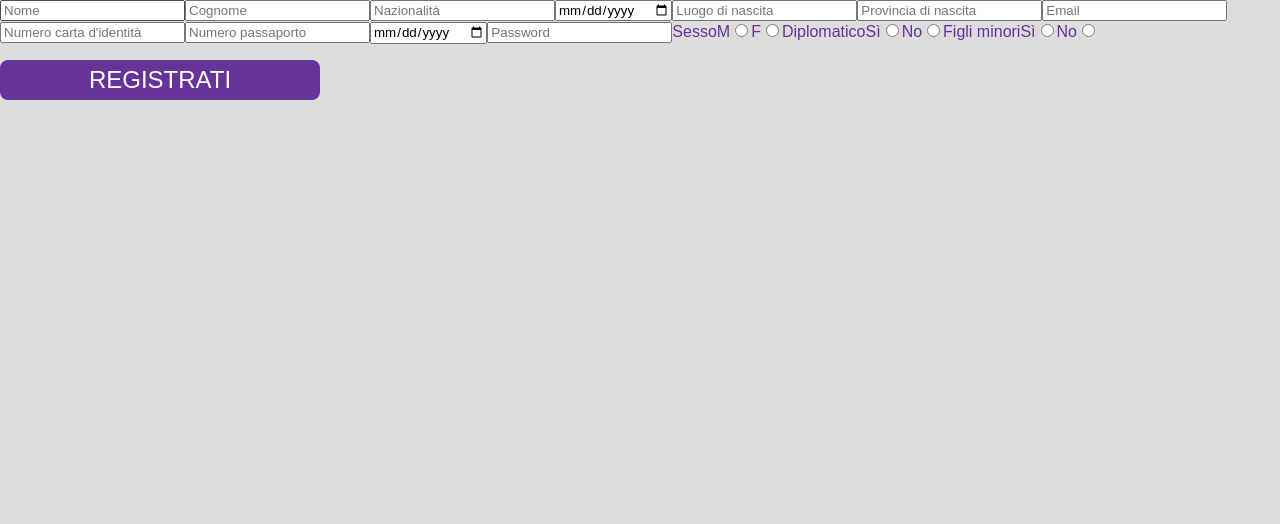
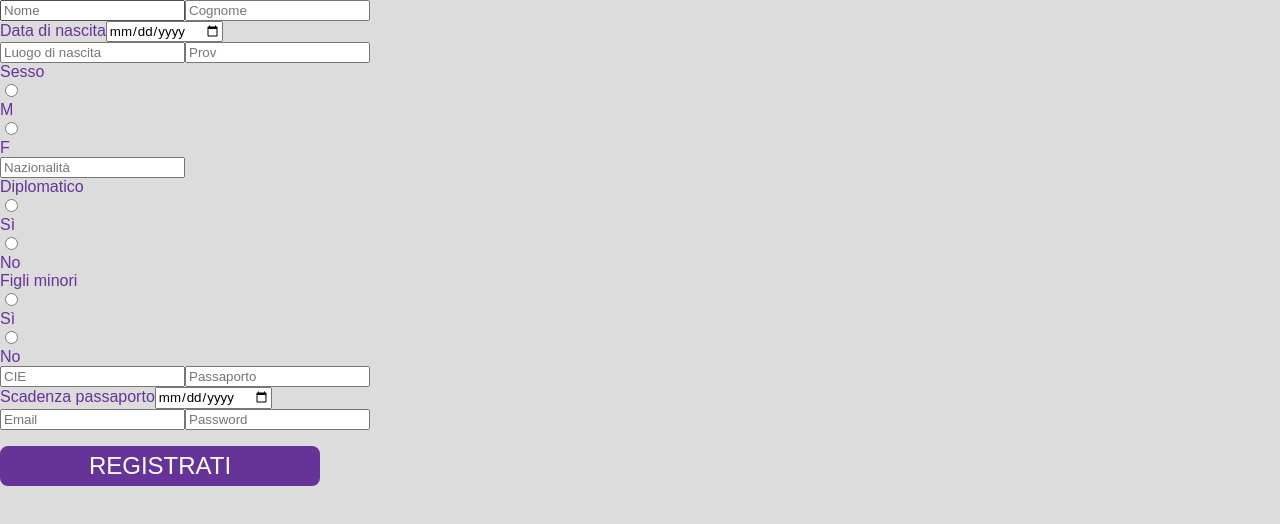
Before and after one commit to Barba02/GestionePassaporti, a React (Create React App) app in the folder frontend/: page /registrazioneCittadino in a window 1280 px wide. Shown: the top 524 px of the page. Built offline with nearby package versions, Linux system fonts and the light colour scheme; a web font is replaced by a local one.

Commit message:
registrazione completa

```diff
--- a/frontend/src/DateInput.js
+++ b/frontend/src/DateInput.js
@@ -1,32 +1,14 @@
 import React from "react";
 import Input from "./Input";
 
-function RadioElement({ chiave, onChange, name, required, check, val }) {
+function DateInput({ onChange, name, required, value }) {
 	return (
-		<>
-			<label htmlFor={chiave}>{val}</label>
-			<Input type="radio" name={name} id={chiave}
-				   value={val} required={required} checked={check}
-				   onChange={onChange} />
-		</>
+		<div className="dateInput">
+			<label htmlFor={name}>{name}</label>
+			<Input type="date" name={name} id={name}
+				   value={value} required={required} onChange={onChange} />
+		</div>
 	);
 }
 
-function RadioInput({ onChange, name, required, value, options }) {
-	return (
-		<>
-			<label>{name}</label>
-			{options.map((e, i) => (
-				<RadioElement key={i}
-							  val={e}
-							  name={name}
-							  chiave={name + i}
-							  check={value === e}
-							  required={required}
-							  onChange={onChange} />
-				))}
-		</>
-	);
-}
-
-export default RadioInput;
+export default DateInput;
--- a/frontend/src/Input.js
+++ b/frontend/src/Input.js
@@ -1,6 +1,6 @@
 import React from "react";
 
-function Input({ type, value, onChange, id=null, name=null, length=null, required=false, placeholder=null }) {
+function Input({ type, value, onChange, classes=null, id=null, name=null, length=null, required=false, placeholder=null }) {
 	return (
 		<input id={id}
 			   type={type}
@@ -10,6 +10,7 @@ function Input({ type, value, onChange, id=null, name=null, length=null, require
 			   maxLength={length}
 			   onChange={onChange}
 			   required={required}
+			   className={classes}
 			   placeholder={placeholder} />
 	);
 }
--- a/frontend/src/Login.js
+++ b/frontend/src/Login.js
@@ -28,10 +28,10 @@ function LoginForm({ placeholder, length, link }) {
 	}
 	return (
 		<form onSubmit={handleSubmit}>
-			<Input type="text" value={key}
+			<Input type="text" value={key} classes="login"
 				   required={true} placeholder={placeholder} length={length}
 				   onChange={(e) => handleChange(e, setKey)} />
-			<Input type="password" value={psw}
+			<Input type="password" value={psw} classes="login"
 				   required={true} placeholder="Password"
 				   onChange={(e) => handleChange(e, setPsw)} />
 			<button type="submit">ENTRA</button>
--- a/frontend/src/RadioInput.js
+++ b/frontend/src/RadioInput.js
@@ -3,19 +3,22 @@ import Input from "./Input";
 
 function RadioElement({ chiave, onChange, name, required, check, val }) {
 	return (
-		<>
-			<label htmlFor={chiave}>{val}</label>
+		<div>
 			<Input type="radio" name={name} id={chiave}
 				   value={val} required={required} checked={check}
 				   onChange={onChange} />
-		</>
+			<label htmlFor={chiave}>
+				<div>{val}</div>
+			</label>
+		</div>
 	);
 }
 
 function RadioInput({ onChange, name, required, value, options }) {
 	return (
-		<>
+		<div className="radioInput">
 			<label>{name}</label>
+			<div className="radioOptions">
 				{options.map((e, i) => (
 					<RadioElement key={i}
 								  val={e}
@@ -25,7 +28,8 @@ function RadioInput({ onChange, name, required, value, options }) {
 								  required={required}
 								  onChange={onChange} />
 					))}
-		</>
+			</div>
+		</div>
 	);
 }
 
--- a/frontend/src/Registrazione.js
+++ b/frontend/src/Registrazione.js
@@ -1,71 +1,108 @@
 import Input from "./Input";
 import React, {useState} from "react";
 import RadioInput from "./RadioInput";
-
+import DateInput from "./DateInput";
+import axios from "axios";
 
 function Registrazione() {
+	document.getElementsByTagName("body")[0].style.height = "100%";
 	const [psw, setPsw] = useState("");
 	const [cie, setCie] = useState("");
 	const [nome, setNome] = useState("");
 	const [sesso, setSesso] = useState("");
 	const [email, setEmail] = useState("");
 	const [cognome, setCognome] = useState("");
-	const [passaporto, setPassaporto] = useState("");
-	const [diplomatico, setDiplomatico] = useState("");
+	let [passaporto, setPassaporto] = useState("");
+	let [diplomatico, setDiplomatico] = useState("");
 	const [dataNascita, setDataNascita] = useState("");
 	const [nazionalita, setNazionalita] = useState("");
-	const [figliMinori, setFigliMinori] = useState("");
+	let [figliMinori, setFigliMinori] = useState("");
 	const [luogoNascita, setLuogoNascita] = useState("");
 	const [provinciaNascita, setProvinciaNascita] = useState("");
 	const [scadenzaPassaporto, setScadenzaPassaporto] = useState("");
 	function handleSubmit(event) {
 		event.preventDefault();
+		let dataCF = {nome: nome, cognome: cognome, sesso: sesso, data_nascita: dataNascita, luogo_nascita: luogoNascita, provincia_nascita: provinciaNascita}
+		axios.post("/gestionePassaporti/anagrafica/cf", dataCF)
+			.then(response => {
+				let cf = response.data;
+				// eslint-disable-next-line no-restricted-globals
+				if (confirm("Confermi che " + cf + " è il tuo codice fiscale?")) {
+					diplomatico = (diplomatico !== "No");
+					figliMinori = (figliMinori !== "No");
+					passaporto = (passaporto.length === 0) ? null : passaporto;
+					let data = {anagrafica: {cf: cf}, email: email, diplomatico: diplomatico, figli_minori: figliMinori, password: {password: psw}, cie: cie.toUpperCase(), passaporto: passaporto, scadenza_passaporto: scadenzaPassaporto};
+					axios.post("/gestionePassaporti/cittadino/registra", data)
+						.then(response => {
+							alert("Registrazione completata");
+							window.location.href = "/loginCittadino";
+						})
+						.catch(error => {
+							alert(error.response.data.messaggio);
+						});
+				}
+				else
+					alert("Ricontrolla i tuoi dati");
+			})
+			.catch(error => {
+				alert(error.response.data.messaggio);
+			});
 	}
 	function handleChange(event, func) {
 		func(event.target.value);
 	}
 	return (
 		<form onSubmit={handleSubmit} className="registrationForm">
+			<div>
 				<Input type="text" value={nome}
 					   required={true} placeholder="Nome"
 					   onChange={(e) => handleChange(e, setNome)} />
 				<Input type="text" value={cognome}
 					   required={true} placeholder="Cognome"
 					   onChange={(e) => handleChange(e, setCognome)} />
-			<Input type="text" value={nazionalita}
-				   required={true} placeholder="Nazionalità"
-				   onChange={(e) => handleChange(e, setNazionalita)} />
-			<Input type="date" value={dataNascita} required={true}
+			</div>
+			<div>
+				<DateInput name="Data di nascita" value={dataNascita} required={true}
 						   onChange={(e) => handleChange(e, setDataNascita)} />
 				<Input type="text" value={luogoNascita}
 					   required={true} placeholder="Luogo di nascita"
 					   onChange={(e) => handleChange(e, setLuogoNascita)} />
 				<Input type="text" value={provinciaNascita} length="2"
-				   required={true} placeholder="Provincia di nascita"
+					   required={true} placeholder="Prov" id="prov"
 					   onChange={(e) => handleChange(e, setProvinciaNascita)} />
-			<Input type="email" value={email}
-				   required={true} placeholder="Email"
-				   onChange={(e) => handleChange(e, setEmail)} />
-			<Input type="text" value={cie} length="9"
-				   required={true} placeholder="Numero carta d'identità"
-				   onChange={(e) => handleChange(e, setCie)} />
-			<Input type="text" value={passaporto} length="9"
-				   placeholder="Numero passaporto"
-				   onChange={(e) => handleChange(e, setPassaporto)} />
-			<Input type="date" value={scadenzaPassaporto}
-				   onChange={(e) => handleChange(e, setScadenzaPassaporto)} />
-			<Input type="password" value={psw}
-				   required={true} placeholder="Password"
-				   onChange={(e) => handleChange(e, setPsw)} />
+			</div>
+			<div>
 				<RadioInput onChange={(e) => handleChange(e, setSesso)}
 							name="Sesso" required={true}
 							value={sesso} options={["M", "F"]} />
+				<Input type="text" value={nazionalita}
+					   required={true} placeholder="Nazionalità"
+					   onChange={(e) => handleChange(e, setNazionalita)} />
 				<RadioInput onChange={(e) => handleChange(e, setDiplomatico)}
 							name="Diplomatico" required={true}
 							value={diplomatico} options={["Sì", "No"]} />
 				<RadioInput onChange={(e) => handleChange(e, setFigliMinori)}
 							name="Figli minori" required={true}
 							value={figliMinori} options={["Sì", "No"]} />
+			</div>
+			<div>
+				<Input type="text" value={cie} length="9" classes="numeroDoc"
+					   required={true} placeholder="CIE"
+					   onChange={(e) => handleChange(e, setCie)} />
+				<Input type="text" value={passaporto} length="9" classes="numeroDoc"
+					   placeholder="Passaporto"
+					   onChange={(e) => handleChange(e, setPassaporto)} />
+				<DateInput name="Scadenza passaporto" value={scadenzaPassaporto}
+						   onChange={(e) => handleChange(e, setScadenzaPassaporto)} />
+			</div>
+			<div>
+				<Input type="email" value={email}
+					   required={true} placeholder="Email"
+					   onChange={(e) => handleChange(e, setEmail)} />
+				<Input type="password" value={psw}
+					   required={true} placeholder="Password"
+					   onChange={(e) => handleChange(e, setPsw)} />
+			</div>
 			<button type="submit">REGISTRATI</button>
 		</form>
 	);
```
Lines whose indentation alone changed are shown as unchanged.
